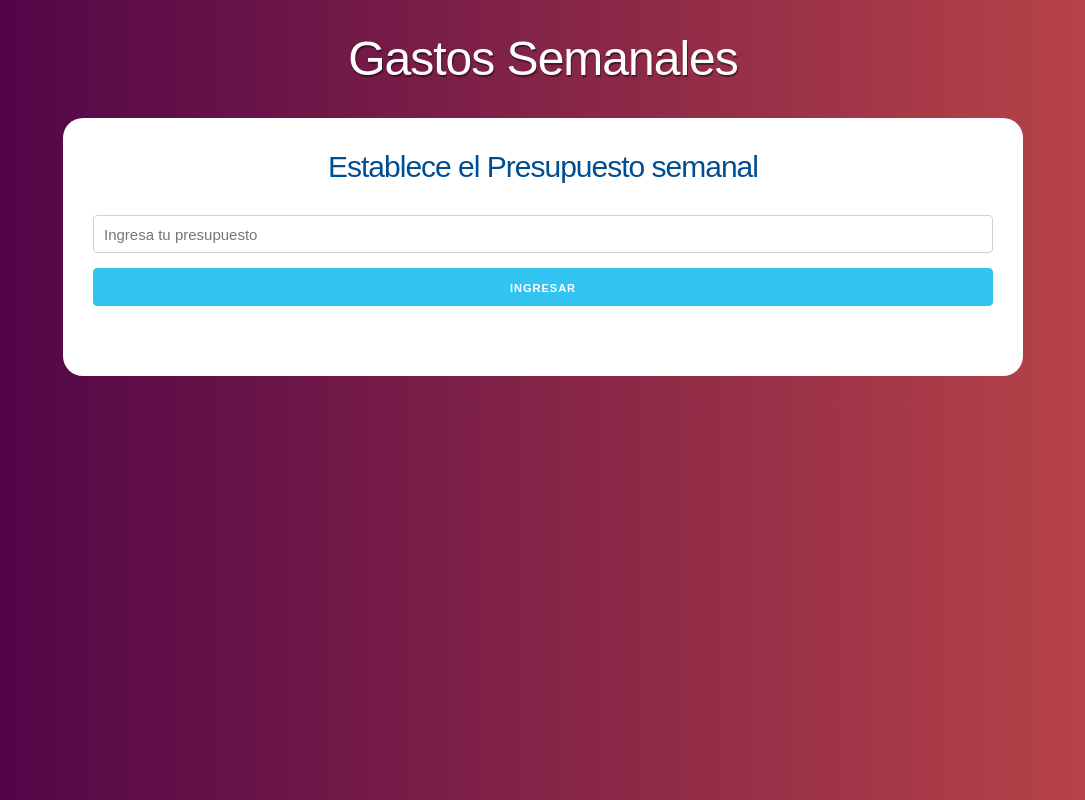
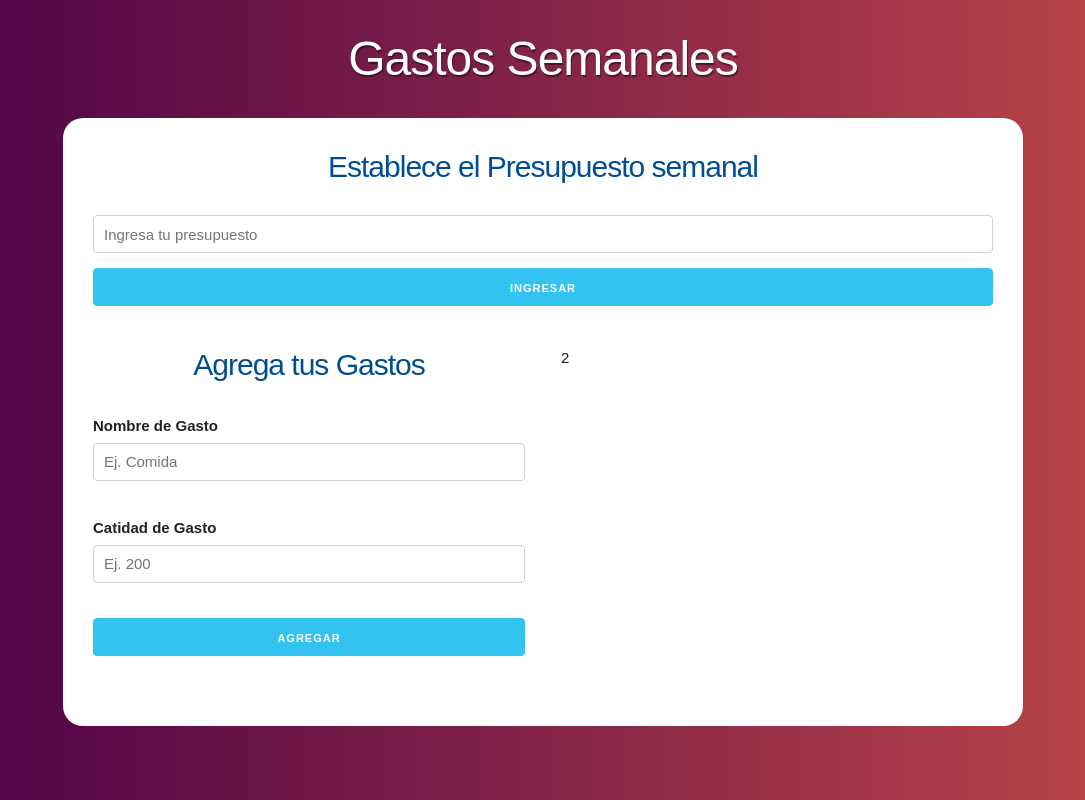
Before and after one commit to brimanz/application-of-weekly-expenses, a React (Vite) app: page / in a window 1280 px wide. Shown: the whole page, without its empty margins (97-1182 px from the left). Built offline with nearby package versions, Linux system fonts and the light colour scheme.

Commit message:
adding form component

```diff
--- a/src/App.jsx
+++ b/src/App.jsx
@@ -1,6 +1,7 @@
 import {useState} from 'react'
 import Ask from './components/Ask/Ask'
 import Header from './components/Header/Header'
+import Form from './components/Form/Form'
 
 
 function App() {
@@ -19,6 +20,16 @@
             setPresupuesto={setPresupuesto}
             setRestante={setRestante}
           />
+
+          <div className="row">
+            <div className="one-half column">
+              <Form/>
+            </div>
+
+            <div className="one-half column">
+              2
+            </div>
+          </div>
         </div>
       </header>
     </div>
--- /dev/null
+++ b/src/components/Form/Form.jsx
@@ -0,0 +1,37 @@
+import {useState} from 'react'
+
+
+const Form = () =>{
+	return(
+		<form>
+			<h2>Agrega tus Gastos</h2>
+
+			<div className="campo">
+				<label>Nombre de Gasto</label>
+				<input
+					type="text"
+					className="u-full-width"
+					placeholder="Ej. Comida"
+				/>
+			</div>
+
+			<div className="campo">
+				<label>Catidad de Gasto</label>
+				<input
+					type="number"
+					className="u-full-width"
+					placeholder="Ej. 200"
+				/>
+			</div>
+
+			<input
+				type="submit"
+				className="button-primary u-full-width"
+				value="Agregar"
+			/>
+		</form>
+	);
+}
+
+
+export default Form
```
